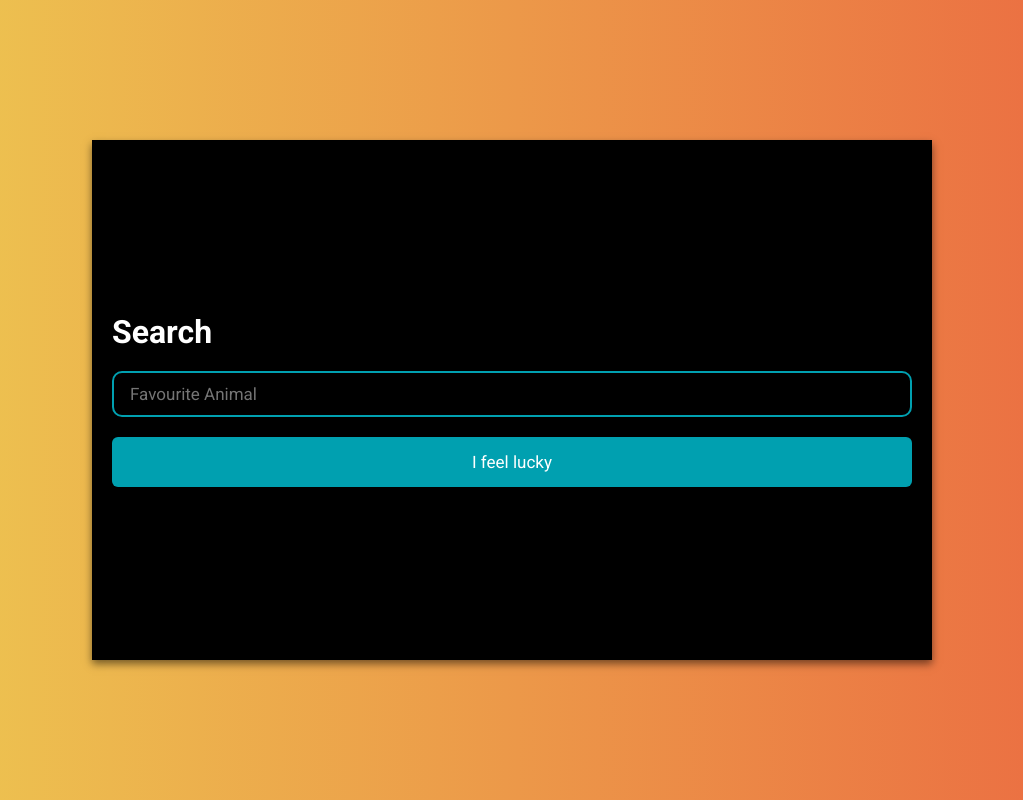
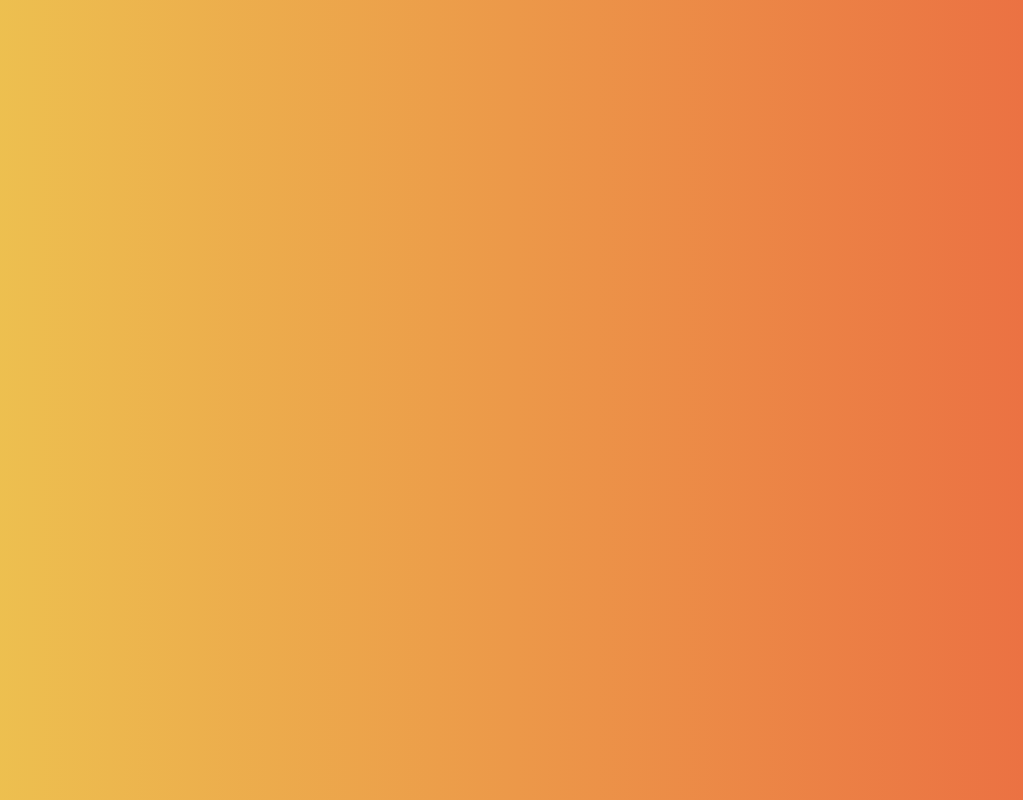
Before and after one commit to stehanvisser/image-search, a React (Create React App) app: page / in a window 1280 px wide. Shown: the whole page, without its empty margins (128-1151 px from the left). Built offline with nearby package versions, Linux system fonts and the light colour scheme.

Commit message:
upaded ui and added animation to search card

```diff
--- a/src/App.css
+++ b/src/App.css
@@ -51,7 +51,7 @@ h1 {
 
 .searchbar-card {
   width: 50em;
-  height: 30em;
+  height: 12em;
   background: black;
   display: flex;
   flex-direction: column;
@@ -59,7 +59,32 @@ h1 {
   margin-bottom: auto;
   box-shadow: 0 4px 8px 0 rgba(0, 0, 0, 0.5);
   padding: 20px;
-  justify-content: center;
+}
+
+@keyframes flyIn {
+  0% {
+    opacity: 0;
+    width: 0em;
+    height: 5em;
+  }
+  50% {
+    opacity: 0.5;
+    width: 25em;
+    height: 10em;
+  }
+  100% {
+    opacity: 1;
+    width: 50em;
+    height: 12em;
+  }
+}
+
+@media only screen and (min-width: 740px) {
+  .searchbar-card {
+    animation-name: flyIn;
+    animation-duration: 0.4s;
+    animation-timing-function: linear;
+  }
 }
 
 @media only screen and (max-width: 740px) {
```
